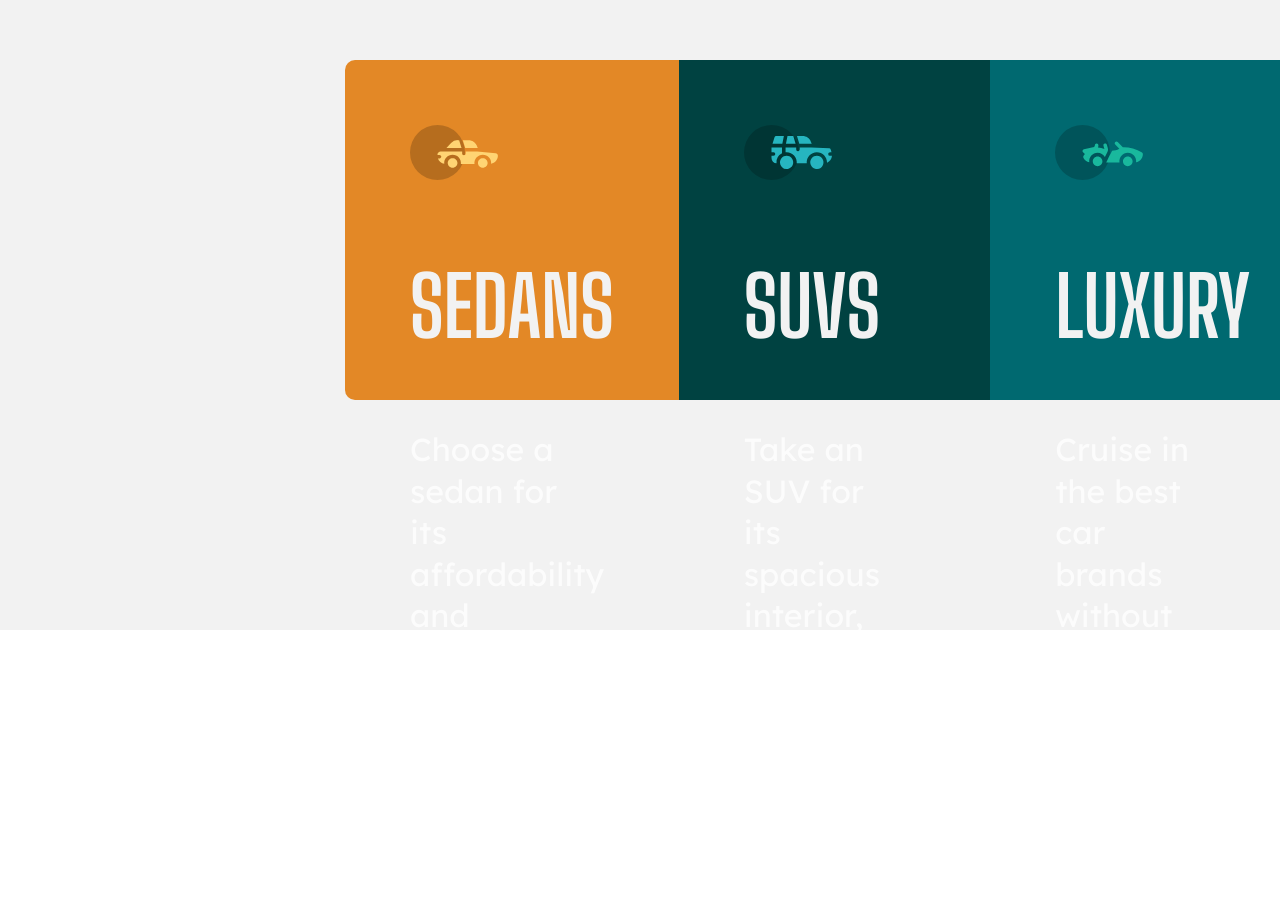
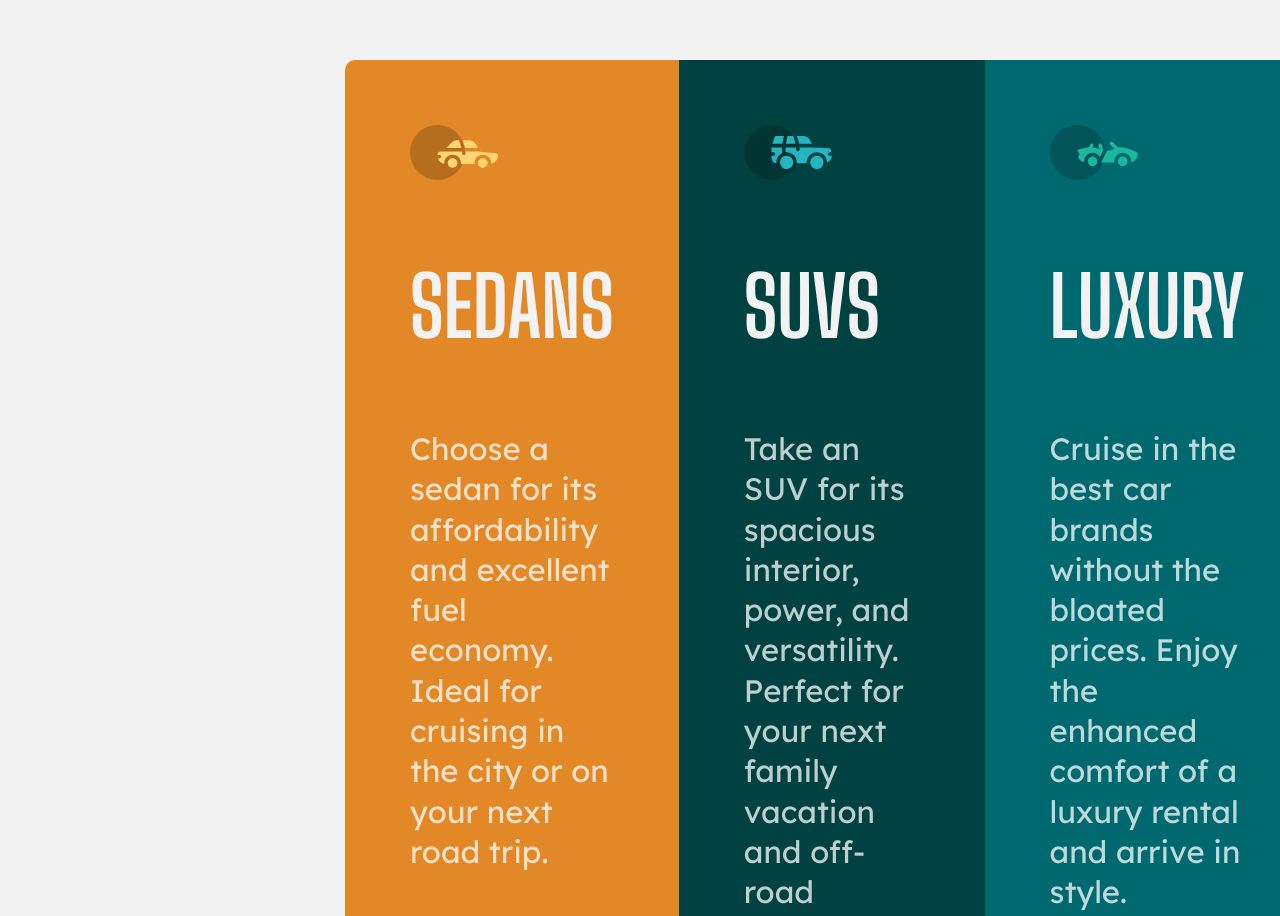
Before and after one commit to gautamtmg/3-column-preview-card-component-main, a plain HTML site: page index.html in a window 1280 px wide. Shown: the part 170-1086 px from the top of the page. Drawn offline with Linux system fonts and the light colour scheme.

Commit message:
complete

```diff
--- a/static/scss/_card.scss
+++ b/static/scss/_card.scss
@@ -1,6 +1,8 @@
 .card-container{
     background-color: $veryLightGray;
-    padding: 5.5rem 1.625rem;
+    margin: 5.5rem 1.625rem;
+
+
 
     .card:nth-child(1){
         background-color: $brightOrange;
@@ -37,14 +39,10 @@
         }
     }
 
+@media only screen and (min-width: 500px){
 
-}
-
-@media only screen and (min-width: 400px){
-    .card-container{
     display: flex;
-        height: 100vh;
-        padding: 230px 345px;
+    margin: 230px 345px;
 
     .card:nth-child(1){
 
@@ -77,13 +75,12 @@
 
     &__description{
         margin-bottom: 70px;
-            width: 80%;
-            font-size: 32px;
+        // width: 80%;
+        font-size: 31px;
     }
 }
 
 
-}
 
 button, .button{
     padding: 28px 40px;
@@ -91,3 +88,7 @@ button, .button{
     font-size: 1.5rem;
 }
 }
+
+
+
+}
--- a/static/scss/_global.scss
+++ b/static/scss/_global.scss
@@ -14,6 +14,7 @@ body{
     margin: 0;
     font-family: 'Lexend Deca', sans-serif;
     line-height: 1.3;
+    background-color: $veryLightGray;
 }
 
 //Flexbox
```
Also changed, not shown: static/scss/style.css, 1 other file. Lines whose indentation alone changed are shown as unchanged.
